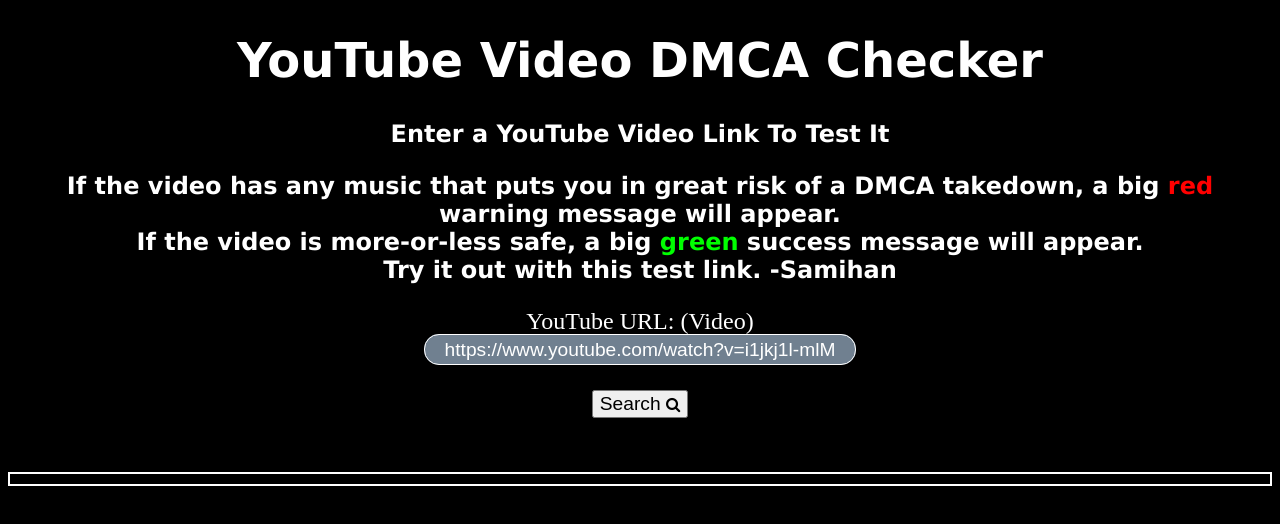
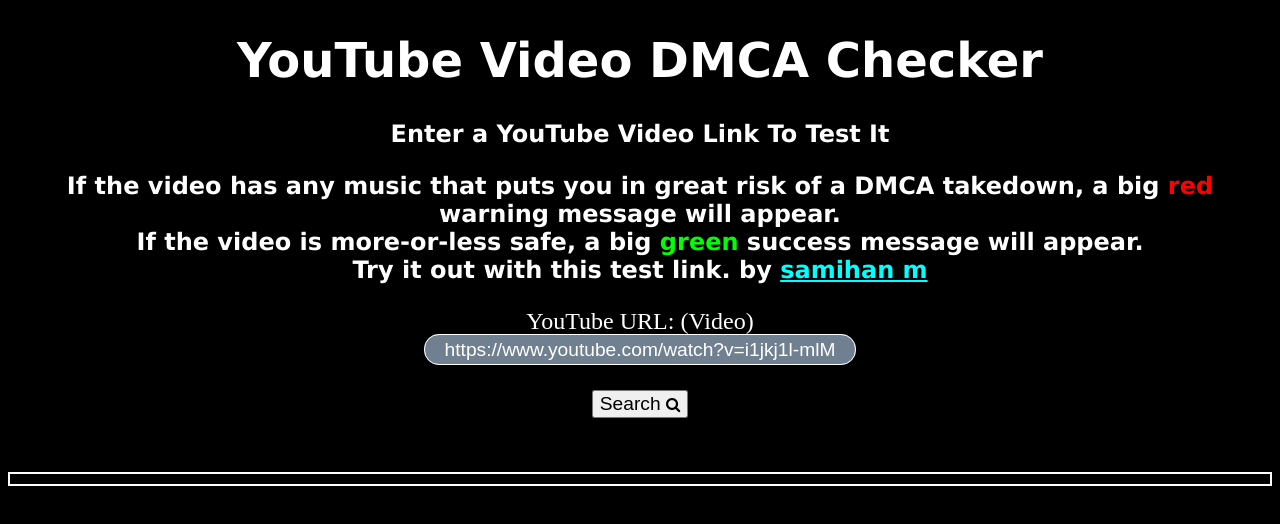
Before and after one commit to samihan-m/youtube-video-dmca-checker-website, a website: page pages/home.html in a window 1280 px wide. Drawn offline with nearby package versions, Linux system fonts and the light colour scheme; a script that the page names is missing; files whose address does not match are found by name.

Commit message:
Added a link to my github

```diff
--- a/pages/home.html
+++ b/pages/home.html
@@ -88,6 +88,10 @@
             text-decoration: underline;
             font-size: 1.2em;
         }
+        /*Used for my credit link - makes the link normal sized*/
+        .credit {
+            font-size: 1em;
+        }
     </style>
 </head>
 <body>
@@ -102,7 +106,7 @@
             If the video is more-or-less safe, a big <span class="success">green</span> success message will appear.
             <br>
             Try it out with this test link.
-            -Samihan
+            by <a class="credit" href="https://github.com/samihan-m">samihan m</a>
         </h3>
     </div>
     <div id="search-menu" class="text-center">
```
